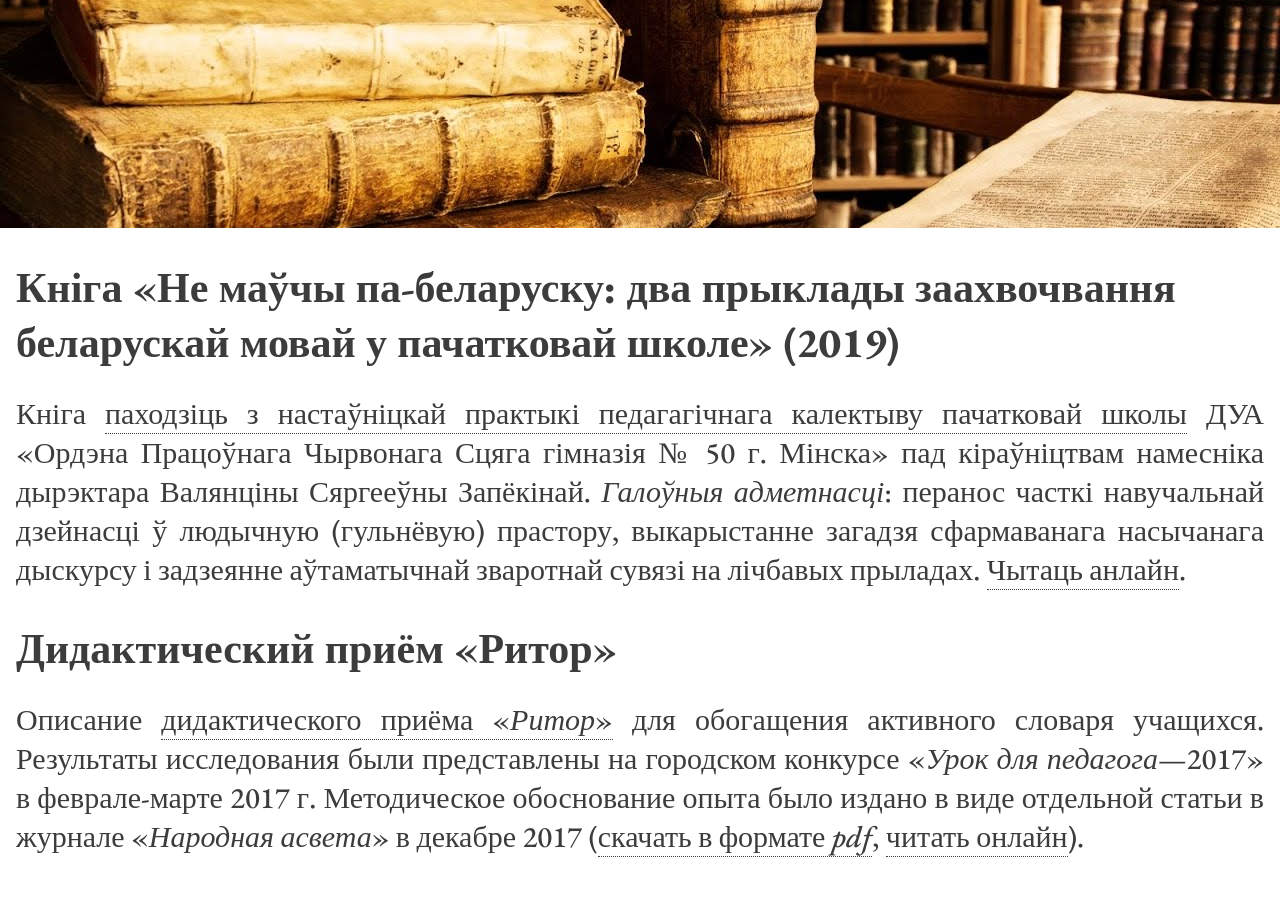
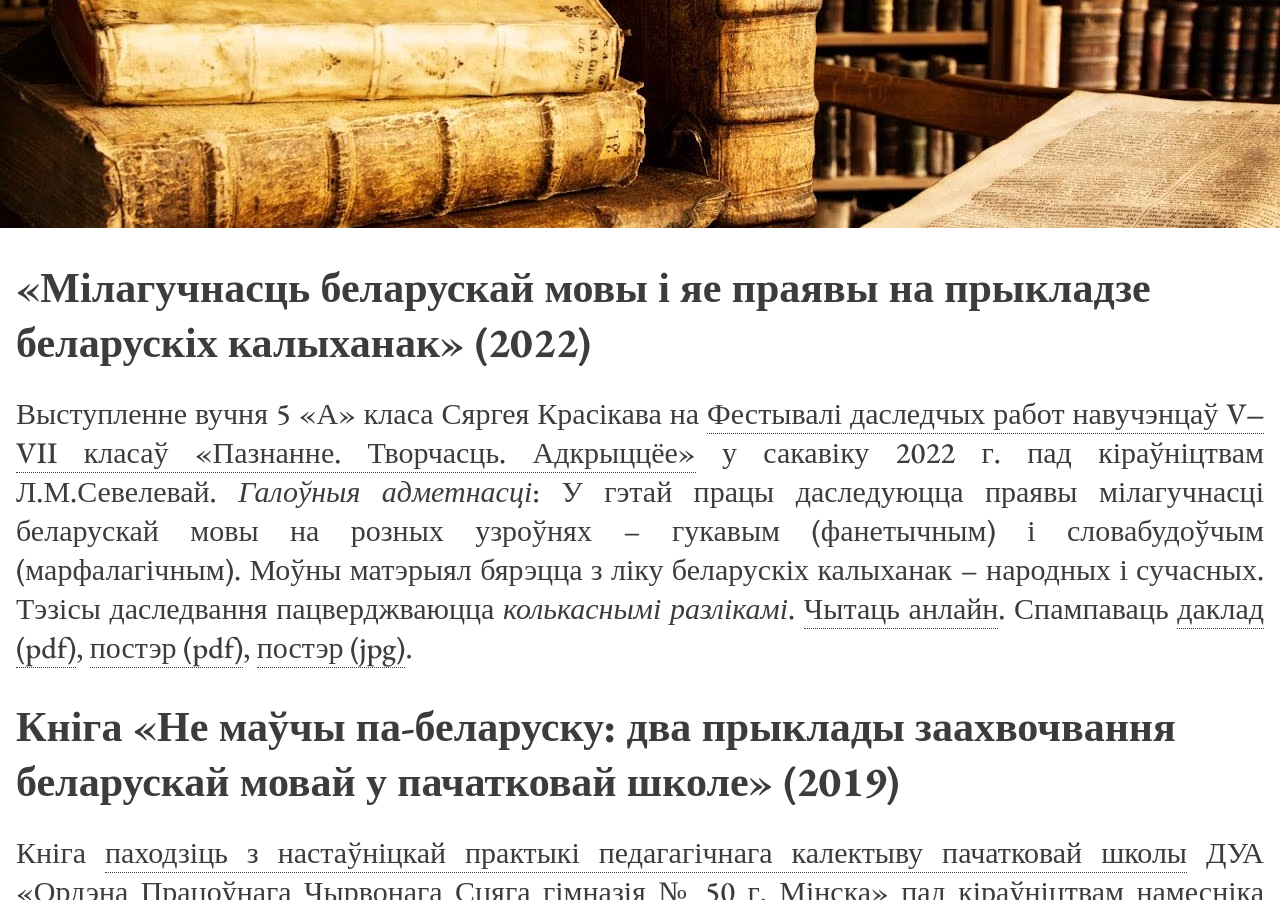
Before and after one commit to seveleva/seveleva, a Jekyll site: the page built from articles.md, in a window 1280 px wide and 900 px high, scrolled down 432 px. Built offline with Jekyll 4.4.1, drawn with Linux system fonts in a browser that asks for light colours.

Commit message:
Update articles.md

```diff
--- a/articles.md
+++ b/articles.md
@@ -9,6 +9,10 @@ navtitle: Статьи
 description: Педагогические материалы и статьи Севелевой Л.М.
 published: true
 ---
+## «Мілагучнасць беларускай мовы і яе праявы на прыкладзе беларускіх калыханак» (2022)
+
+Выступленне вучня 5 «А» класа Сяргея Красікава на [Фестывалі даследчых работ навучэнцаў V‒VII класаў «Пазнанне. Творчасць. Адкрыццёе»](https://web.archive.org/web/20220522162635/https://mgiro.minsk.edu.by/ru/main.aspx?guid=170373) у сакавіку 2022 г. пад кіраўніцтвам Л.М.Севелевай.  *Галоўныя адметнасці*: У гэтай працы даследуюцца праявы мілагучнасці беларускай мовы на розных узроўнях – гукавым (фанетычным) і словабудоўчым (марфалагічным). Моўны матэрыял бярэцца з ліку беларускіх калыханак – народных і сучасных. Тэзісы даследвання пацверджваюцца *колькаснымі разлікамі*. [Чытаць анлайн](/milahučnaść). Спампаваць [даклад (pdf)]( ), [постэр (pdf)]( ), [постэр (jpg)]( ).
+
 ## Кніга «Не маўчы па-беларуску: два прыклады заахвочвання беларускай мовай у пачатковай школе» (2019)
 
 Кніга [паходзіць з настаўніцкай практыкі педагагічнага калектыву пачатковай школы](/nie-maŭčy)   ДУА «Ордэна Працоўнага Чырвонага Сцяга гімназія № 50 г. Мінска» пад кіраўніцтвам намесніка дырэктара Валянціны Сяргееўны Запёкінай. *Галоўныя адметнасці*: перанос часткі навучальнай дзейнасці ў людычную (гульнёвую) прастору, выкарыстанне загадзя сфармаванага насычанага дыскурсу і задзеянне аўтаматычнай зваротнай сувязі на лічбавых прыладах. [Чытаць анлайн](/nie-maŭčy).
```
